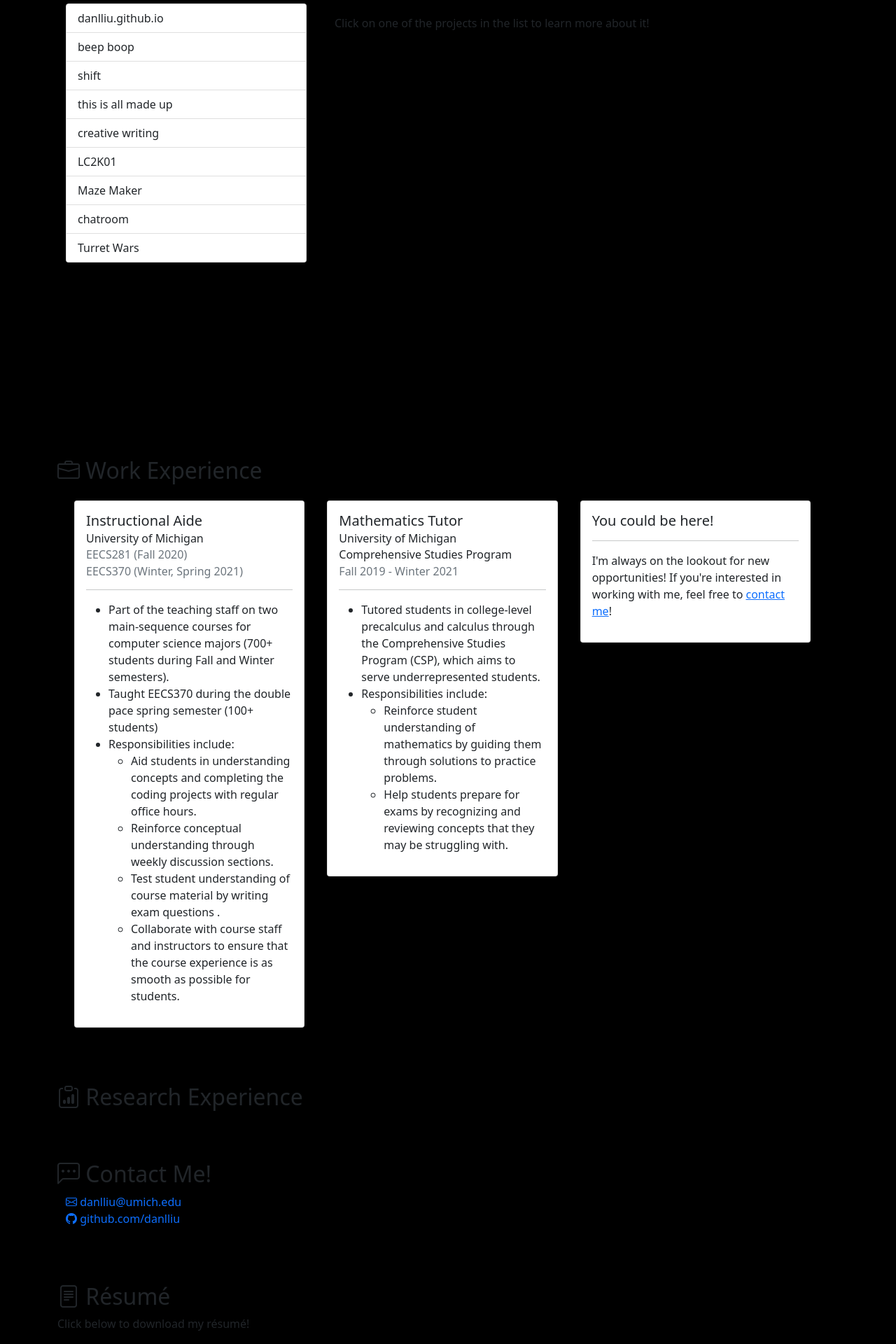
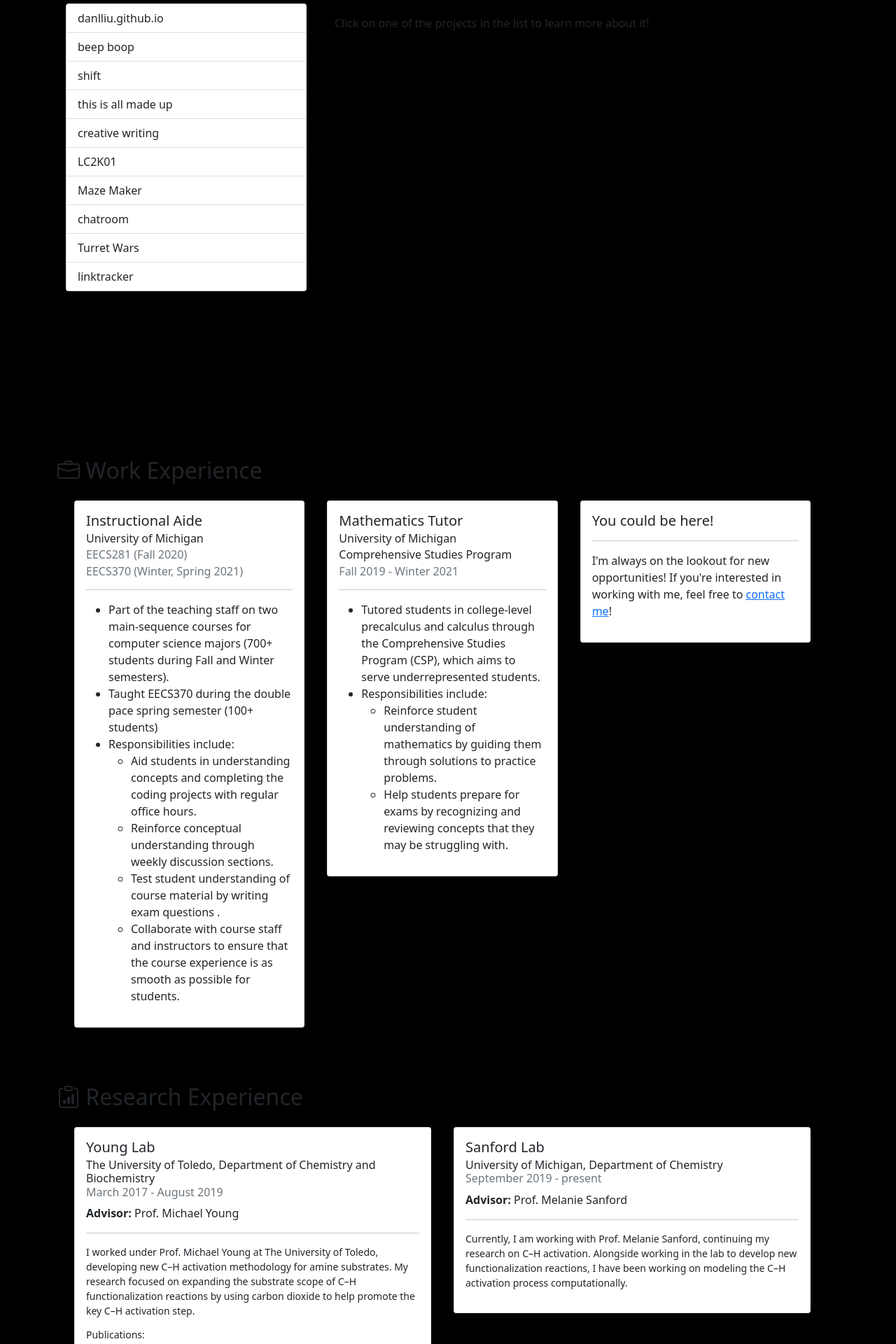
Before and after one commit to danlliu/danlliu.github.io-old, a Vue app: page / in a window 1280 px wide. Shown: the part 2082-4002 px from the top of the page at 70% size. Built offline with nearby package versions, Linux system fonts and the light colour scheme.

Commit message:
research work and scroll helper

```diff
--- a/src/components/CourseCard.vue
+++ b/src/components/CourseCard.vue
@@ -5,9 +5,11 @@
             <h6 class="card-subtitle mb-2">{{courseTitle}}</h6>
             <hr/>
             <div class="collapse" ref="info" v-html="description+`<hr/>`" style="font-size: smaller"/>
-            <small class="mt-5 text-muted d-block" @click="toggle()">
-                {{shown ? "show less" : "more information..."}}
-            </small>
+            <a @click="toggle()" :aria-label="shown ? 'hide details' : 'show more information'">
+                <small class="mt-5 text-muted d-block" >
+                    {{shown ? "show less" : "more information..."}}
+                </small>
+            </a>
         </div>
     </div>
 </template>
--- a/src/components/ProjectInformation.vue
+++ b/src/components/ProjectInformation.vue
@@ -103,6 +103,12 @@
                             </div>
                             <small id="turret3-caption">The upgrade screen of Turret Wars, allowing the player to make their spaceship better.</small>
                          </div>`
+                    },
+                    {
+                        name: "linktracker",
+                        html:
+                        `<p>During the pandemic, many of us use virtual conferencing software such as Zoom or Google Meet to collaborate with others. However, it can be tough to keep track of the myriad links used to join different meetings. That's why I developed linktracker, an app that helps you keep track of meeting links in your browser. Using the browser's storage, linktracker is able to remember when your meetings take place and the links associated with them, and gives you the option to filter events in different ways. linktracker also includes some convenience features such as editing events, and dark mode.</p>
+                        <p>If you'd like to try out linktracker for yourself, you can find it <a href="https://danlliu.github.io/linktracker" target="_blank" rel="noopener noreferrer">here</a>!</p>`
                     }
                 ]
             }
--- a/src/pages/Homepage.vue
+++ b/src/pages/Homepage.vue
@@ -1,5 +1,8 @@
 <template>
     <div id="app">
+        <i id="scroll-down" class="bi-chevron-down" style="position: fixed; bottom: 32px; left: calc(50% - 16px);
+        font-size: 2rem; transition: bottom 0.25s ease, opacity 0.50s ease;
+        color: white; opacity: 0"/>
         <div class="container" style="position: fixed; top: 16px; z-index: 2048">
             <h1 class="font-monospace" id="helloworld" style="font-size: 112px; color: #FFF">hello
                 world</h1>
@@ -171,6 +174,61 @@
         <div class="section container">
             <a class="anchor" id="section-research"/>
             <h2><i class="bi-clipboard-data"/> Research Experience</h2>
+            <div class="container-fluid row g-3">
+                <div class="col-12 col-md-6 p-3">
+                    <div class="card">
+                        <div class="card-body">
+                            <h5 class="card-title">Young Lab</h5>
+                            <h6 class="card-subtitle mb-1">The University of Toledo, Department of Chemistry and
+                                Biochemistry</h6>
+                            <h6 class="card-subtitle mb-2 text-muted">March 2017 - August 2019</h6>
+                            <p><span class="bold">Advisor:</span> Prof. Michael Young</p>
+                            <hr/>
+                            <p class="small">I worked under Prof. Michael Young at The University of Toledo,
+                               developing new C–H activation methodology for amine substrates. My research focused
+                                on expanding the substrate scope of C–H functionalization reactions by using carbon
+                                dioxide to help promote the key C–H activation step.</p>
+                            <h6 class="small">Publications:</h6>
+                            <ul class="small">
+                                <li>Kapoor, M.; <span class="bold" style="text-decoration: underline">Liu, D.</span>; Young,
+                                    M. C. "Carbon Dioxide Mediated C(sp3)–H Arylation of Amine Substrates." <span
+                                            class="italic">J. Am.
+                                        Chem. Soc.</span> <span class="bold">2018</span>,
+                                    <span class="italic">140</span>, 6818-6822.</li>
+                                <li>
+                                    Kapoor, M.; Chand-Thakuri, P.; Maxwell, J. M.;
+                                    <span class="bold" style="text-decoration: underline">Liu, D.</span>;
+                                    Zhou, H.; Young, M. C. “Carbon Dioxide-Driven Palladium-Catalyzed C–H Activation
+                                    of Amines: A Unified Approach for the Arylation of Aliphatic and Aromatic Primary
+                                    and Secondary Amines.” <span class="italic">Synlett</span> <span
+                                        class="bold">2019</span>, <span class="italic">30</span>, 519-524.
+                                </li>
+                                <li>
+                                    Young, M. C.; Djernes, K. E.; Payton, J. L.; <span class="bold" style="text-decoration: underline">Liu, D.</span>;
+                                    Hooley, R. J. “Resorcin[4]arenes: A Simple Scaffold to Study Supramolecular Self-Assembly and Host:Guest Interactions for the Undergraduate Curriculum.”
+                                    <span class="italic">J. Chem. Ed.</span> <span class="bold">2019</span>, <span
+                                        class="italic">96</span>, 4, 781-785.
+                                </li>
+                            </ul>
+                        </div>
+                    </div>
+                </div>
+                <div class="col-12 col-md-6 p-3">
+                    <div class="card">
+                        <div class="card-body">
+                            <h5 class="card-title">Sanford Lab</h5>
+                            <h6 class="card-subtitle mb-1">University of Michigan, Department of Chemistry</h6>
+                            <h6 class="card-subtitle mb-2 text-muted">September 2019 - present</h6>
+                            <p><span class="bold">Advisor:</span> Prof. Melanie Sanford</p>
+                            <hr/>
+                            <p class="small">Currently, I am working with Prof. Melanie Sanford, continuing my
+                                research on C–H activation. Alongside working in the lab to develop new
+                                functionalization reactions, I have been working on modeling the C–H activation
+                                process computationally.</p>
+                        </div>
+                    </div>
+                </div>
+            </div>
         </div>
 
         <div class="section container">
@@ -211,8 +269,31 @@
         },
         mounted: function() {
 
+            let beginHelp = () => {
+                document.getElementById(`scroll-down`).style.opacity = 1.0
+                this.helperInterval = setInterval(() => {
+                    document.getElementById('scroll-down').style.bottom = (this.cycle === 1 || this.cycle === 3 ?
+                        '24px' : '32px');
+                    this.cycle++;
+                    this.cycle %= 10;
+                }, 250);
+
+            };
+
             let scrollHandler = () => {
+
+                if (this.helperInterval == null) {
+                    this.helperInterval = setTimeout(beginHelp, 500);
+                }
+
                 let scrollAmount = window.scrollY;
+
+                if (scrollAmount > 64) {
+                    clearInterval(this.helperLightInterval);
+                    document.getElementById(`scroll-down`).style.bottom = '32px';
+                    document.getElementById(`scroll-down`).style.opacity = '0';
+                }
+
                 console.log(`scrollAmount ${scrollAmount}`);
                 // hello world label: 0 through 288
                 if (scrollAmount <= 288) {
@@ -258,6 +339,9 @@
         },
         data: function() {
             return {
+
+                helperInterval: null,
+                cycle: 0,
 
                 descriptions: {
                     'eecs203':
```
